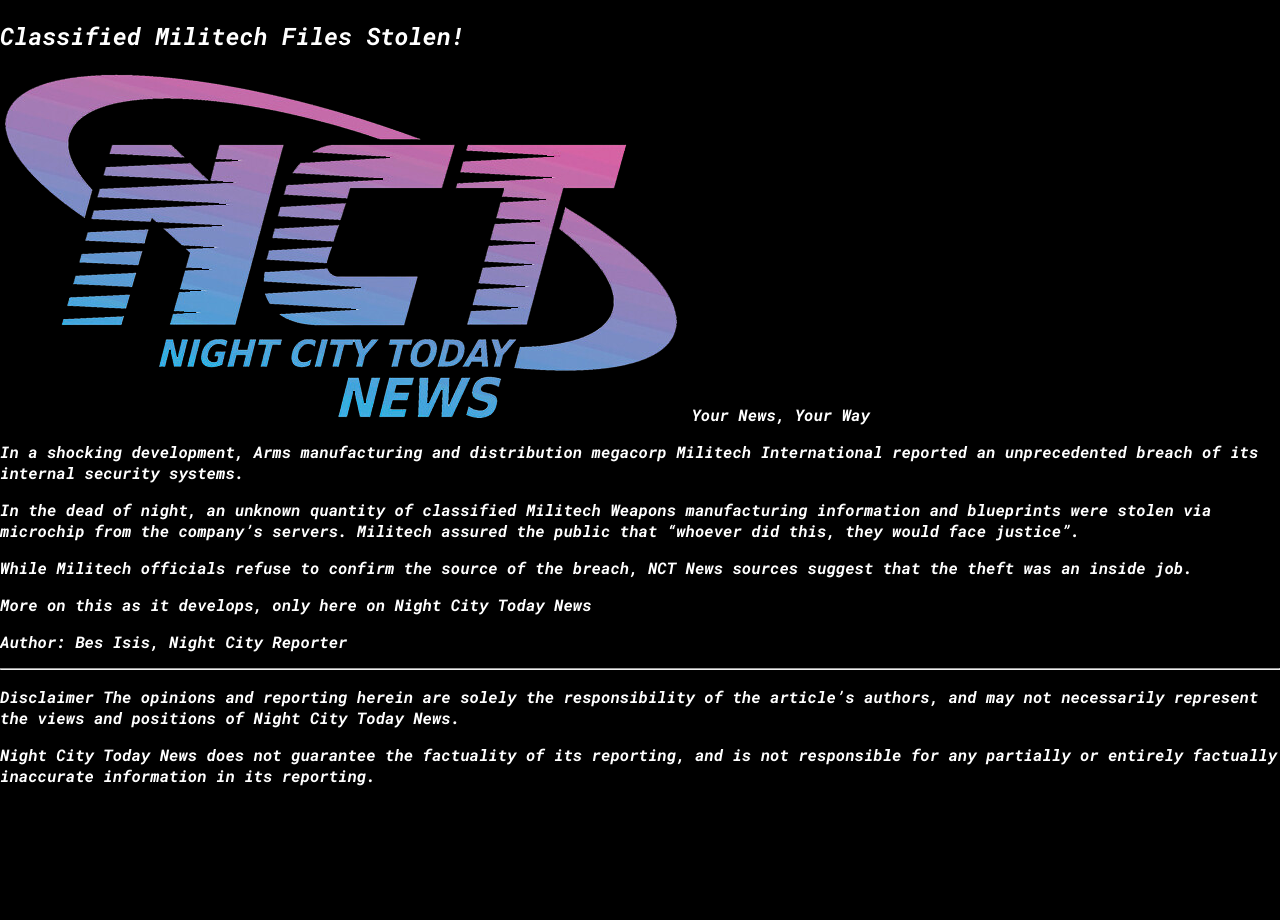
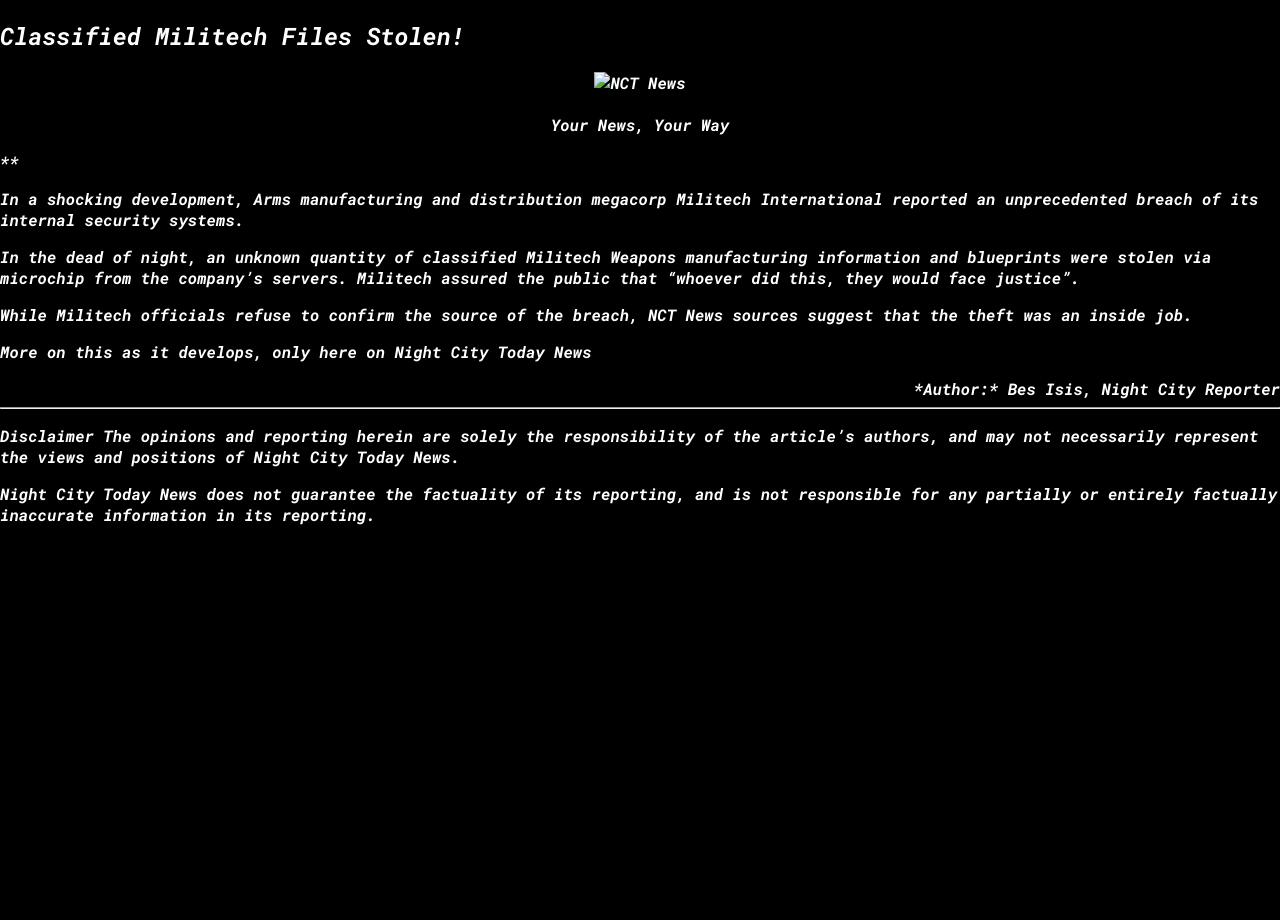
Before and after one commit to Antoine-BL/cyber-punk-blog, a Jekyll site: the page built from _posts/2021-11-30-classified-blueprints-stolen-from-militech-database.markdown, in a window 1280 px wide. Built offline with Jekyll 4.4.1, drawn with Linux system fonts in a browser that asks for light colours; nearby versions of some CDN libraries; some web fonts are replaced; library files that are not in the unit come from our copies.

Commit message:
Updated Classified Blueprints Stolen From Militech Database

```diff
--- a/_posts/2021-11-30-classified-blueprints-stolen-from-militech-database.markdown
+++ b/_posts/2021-11-30-classified-blueprints-stolen-from-militech-database.markdown
@@ -10,8 +10,12 @@ title-small: Night City Today News
 layout: post
 ---
 
-![CPRED_Night_City_Today_News_Logo.png](/uploads/CPRED_Night_City_Today_News_Logo.png)
-***Your** News, **Your** Way*
+<div style="text-align: center">
+<img src="" width="100" height="100" alt="NCT News"><br>
+<br>
+<i><b>Your</b> News, <b>Your</b> Way</i>
+</div>
+**
 
 In a shocking development, Arms manufacturing and distribution megacorp **Militech International** reported an unprecedented breach of its internal security systems.
 
@@ -21,7 +25,7 @@ While Militech officials refuse to confirm the source of the breach, NCT News so
 
 More on this as it develops, only here on ***Night City Today News***
 
-**Author:** Bes Isis, Night City Reporter
+<div style="text-align: right"> *Author:* Bes Isis, Night City Reporter</div>
 
 ---
 
```
